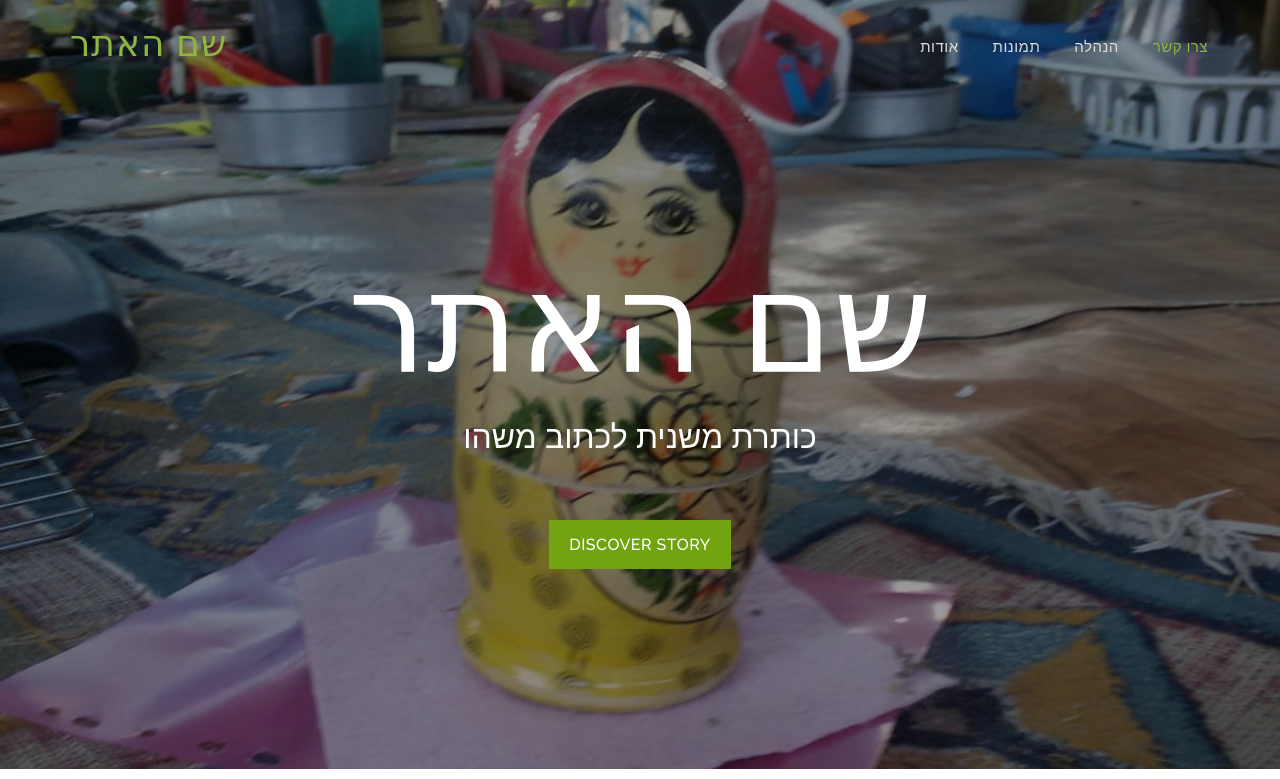
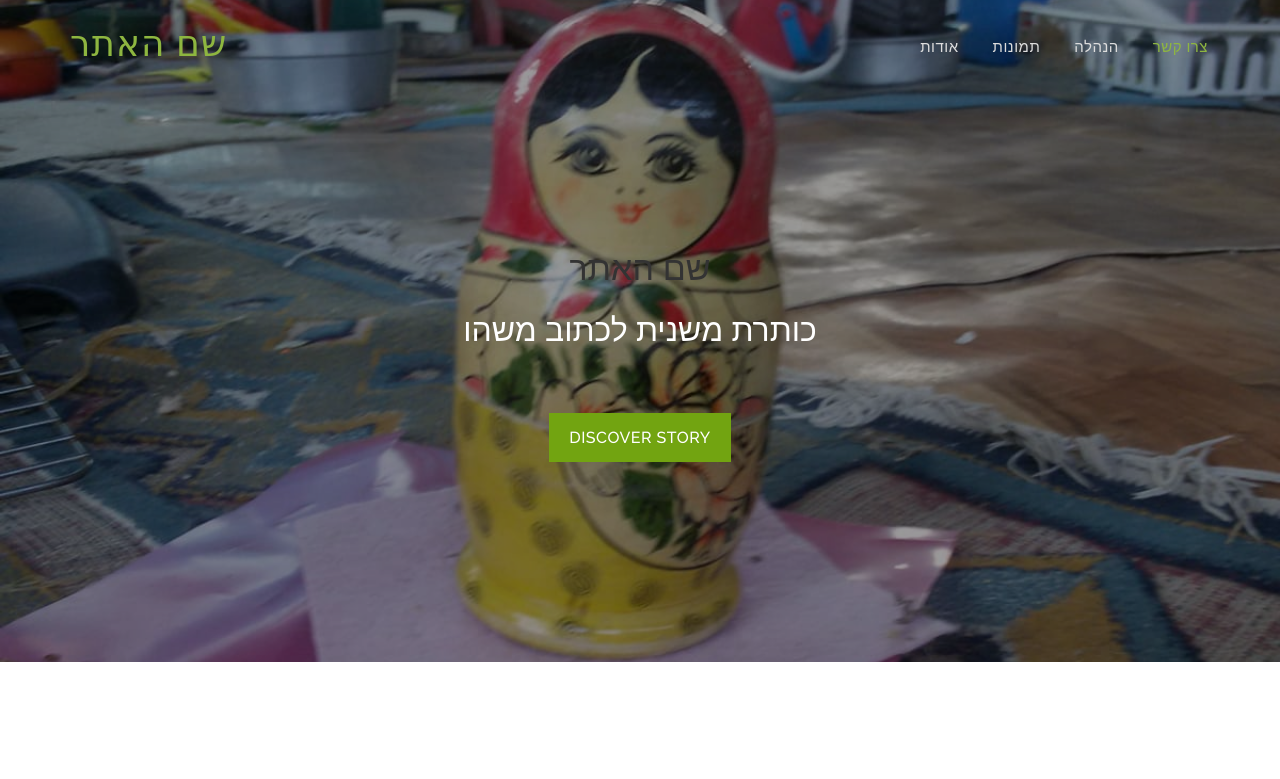
Before and after one commit to assafra/Test33, a plain HTML site: page site2/index.html in a window 1280 px wide. Shown: the top 779 px of the page. Drawn offline with nearby package versions, Linux system fonts and the light colour scheme.

Commit message:
Add files via upload

```diff
--- a/site2/index.html
+++ b/site2/index.html
@@ -64,7 +64,7 @@
       <div class="container">
         <div class="row">
           <div class="intro-text">
-            <h1 style="font-weight:normal">שם האתר</h1>
+            <h2 style="font-weight:normal">שם האתר</h2>
             <p>כותרת משנית לכתוב משהו</p>
             <a href="#about" class="btn btn-custom btn-lg page-scroll">Discover Story</a> </div>
         </div>
```
